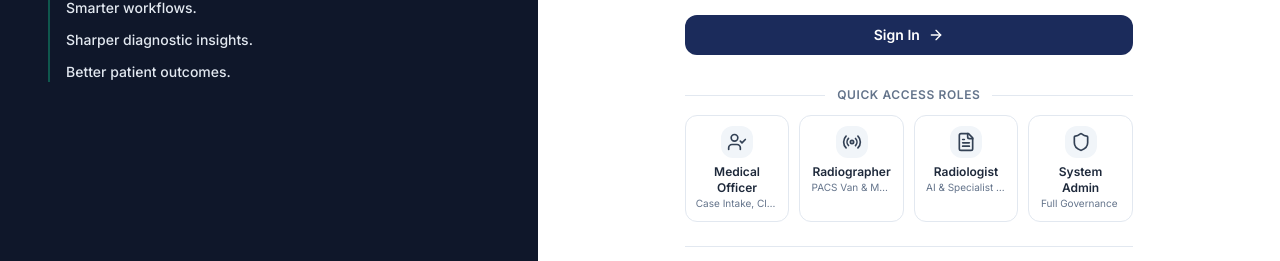
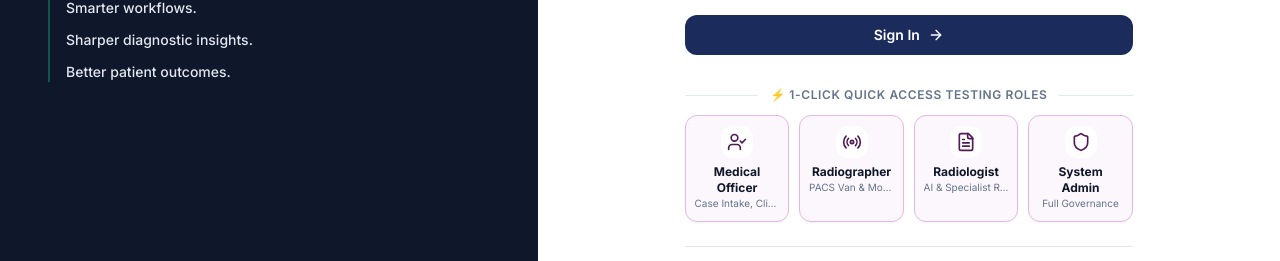
Before and after one commit to daneshlou07/healthgrid-iq, a React (Vite) app: page /login in a window 1280 px wide. Shown: the part 327-588 px from the top of the page. Built offline with nearby package versions, Linux system fonts and the light colour scheme; no server answers; the database is empty.

Commit message:
feat: permanently enable Quick Access testing login buttons and support QMS waiting ticket generation

```diff
--- a/src/context/AuthContext.tsx
+++ b/src/context/AuthContext.tsx
@@ -208,26 +208,16 @@ export function AuthProvider({ children }: { children: ReactNode }) {
   // Demo / Quick Access Login Helpers
   // -----------------------------------------------------------------------
   const loginAsRole = (role: UserRole) => {
-    if (!isDemoMode()) {
-      throw new Error('Demo account switching is disabled outside local development.');
-    }
     const user = mockUsers.find((u) => u.role === role) || mockUsers[0];
     setCurrentUser(user);
-    if (!isFirebaseConfigured()) {
-      localStorage.setItem(LOCAL_STORAGE_USER_KEY, JSON.stringify(user));
-    }
+    localStorage.setItem(LOCAL_STORAGE_USER_KEY, JSON.stringify(user));
     recordLoginAudit(user);
   };
 
   const loginAsUser = (userId: string) => {
-    if (!isDemoMode()) {
-      throw new Error('Demo account switching is disabled outside local development.');
-    }
     const user = mockUsers.find((u) => u.id === userId) || mockUsers[0];
     setCurrentUser(user);
-    if (!isFirebaseConfigured()) {
-      localStorage.setItem(LOCAL_STORAGE_USER_KEY, JSON.stringify(user));
-    }
+    localStorage.setItem(LOCAL_STORAGE_USER_KEY, JSON.stringify(user));
     recordLoginAudit(user);
   };
 
--- a/src/pages/LoginPage.tsx
+++ b/src/pages/LoginPage.tsx
@@ -319,12 +319,11 @@ export default function LoginPage() {
             </button>
           </form>
 
-          {/* Demo-only account switching */}
-          {demoMode && (
+          {/* Quick Access Roles */}
           <div className="pt-2">
             <div className="flex items-center gap-3 mb-3">
               <div className="flex-1 h-px bg-slate-200" />
-                <span className="text-xs text-slate-500 font-semibold uppercase tracking-wider">Quick Access Roles</span>
+              <span className="text-xs text-slate-500 font-semibold uppercase tracking-wider">⚡ 1-Click Quick Access Testing Roles</span>
               <div className="flex-1 h-px bg-slate-200" />
             </div>
 
@@ -332,21 +331,21 @@ export default function LoginPage() {
               {roleCards.map(({ role, label, sublabel, icon }) => (
                 <button
                   key={role}
+                  type="button"
                   onClick={() => loginAsRole(role)}
-                    className="flex flex-col items-center gap-1.5 p-2.5 rounded-lg border border-slate-200 hover:border-slate-400 hover:bg-slate-50 transition-all text-center group"
+                  className="flex flex-col items-center gap-1.5 p-2.5 rounded-lg border border-purple-200 bg-purple-50/50 hover:border-purple-500 hover:bg-purple-100 transition-all text-center group cursor-pointer shadow-sm"
                 >
-                    <div className="w-8 h-8 bg-slate-100 group-hover:bg-purple-50 rounded-lg flex items-center justify-center text-slate-700 group-hover:text-purple-600 transition-colors">
+                  <div className="w-8 h-8 bg-white group-hover:bg-purple-600 rounded-lg flex items-center justify-center text-purple-700 group-hover:text-white transition-colors shadow-xs">
                     {icon}
                   </div>
                   <div>
-                      <p className="text-xs font-semibold text-slate-800">{label}</p>
-                      <p className="text-[10px] text-slate-500 truncate max-w-[80px]">{sublabel}</p>
+                    <p className="text-xs font-bold text-slate-900">{label}</p>
+                    <p className="text-[10px] text-slate-500 truncate max-w-[85px]">{sublabel}</p>
                   </div>
                 </button>
               ))}
             </div>
           </div>
-          )}
 
           {/* Demo Test Accounts Grid */}
           <div className="pt-4 border-t border-slate-200">
--- a/src/pages/mo/NewCaseRegistration.tsx
+++ b/src/pages/mo/NewCaseRegistration.tsx
@@ -98,8 +98,11 @@ export default function NewCaseRegistration() {
   const [contrastMediaVolumeMl, setContrastMediaVolumeMl] = useState('');
   const [clinicalNotes, setClinicalNotes] = useState('');
 
-  // ── Step 4 State ─────────────────────────────────────────────────────
+  // ── Step 4 State (Priority & Scheduling) ──────────────────────────────
   const [preferredClinicId, setPreferredClinicId] = useState('');
+  const [workflowPriority, setWorkflowPriority] = useState<'Emergency' | 'Non-Emergency'>('Emergency');
+  const [scheduledDate, setScheduledDate] = useState('');
+  const [scheduledTime, setScheduledTime] = useState('');
   const [submitting, setSubmitting] = useState(false);
 
   const selectedPatient = patients.find((p) => p.id === patientId);
@@ -218,6 +221,8 @@ export default function NewCaseRegistration() {
       )
     ).join(', ');
 
+    const generatedWaitingNumber = workflowPriority === 'Emergency' ? `Q-${Math.floor(100 + Math.random() * 900)}` : undefined;
+
     try {
       await addCase({
         caseNumber,
@@ -232,11 +237,13 @@ export default function NewCaseRegistration() {
         requestedExaminations,
         indication: indication.trim(),
         bodyRegion: uniqueRegions || 'General',
-        severity,
-        incubationPeriod: incubationPeriod || undefined,
+        severity: workflowPriority === 'Emergency' ? 'Critical' : (severity || 'Routine'),
         notes: clinicalNotes.trim(),
         status: 'CREATED',
         createdAt: new Date().toISOString(),
+        scheduledAt: workflowPriority === 'Non-Emergency' && scheduledDate ? `${scheduledDate}T${scheduledTime || '09:00'}:00` : undefined,
+        officeTarikhAppointment: workflowPriority === 'Non-Emergency' ? scheduledDate : undefined,
+        officeMasaAppointment: workflowPriority === 'Non-Emergency' ? scheduledTime : undefined,
         lmp: lmp || undefined,
         isPregnant: isPregnant || undefined,
         hasAllergy: hasAllergy || undefined,
```
Also changed, not shown: 1 other file (tests, documents, lock files or other folders). Lines whose indentation alone changed are shown as unchanged.
